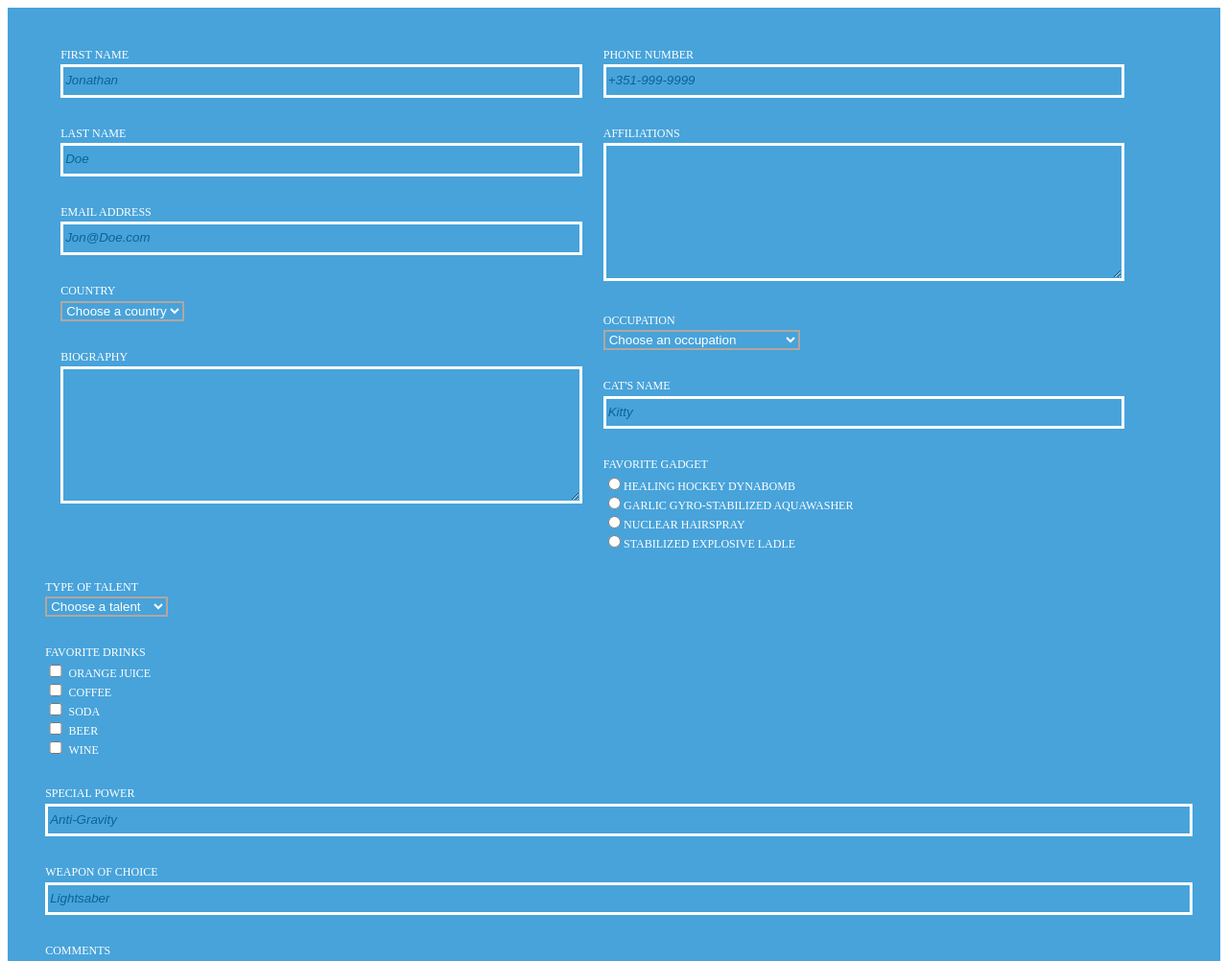
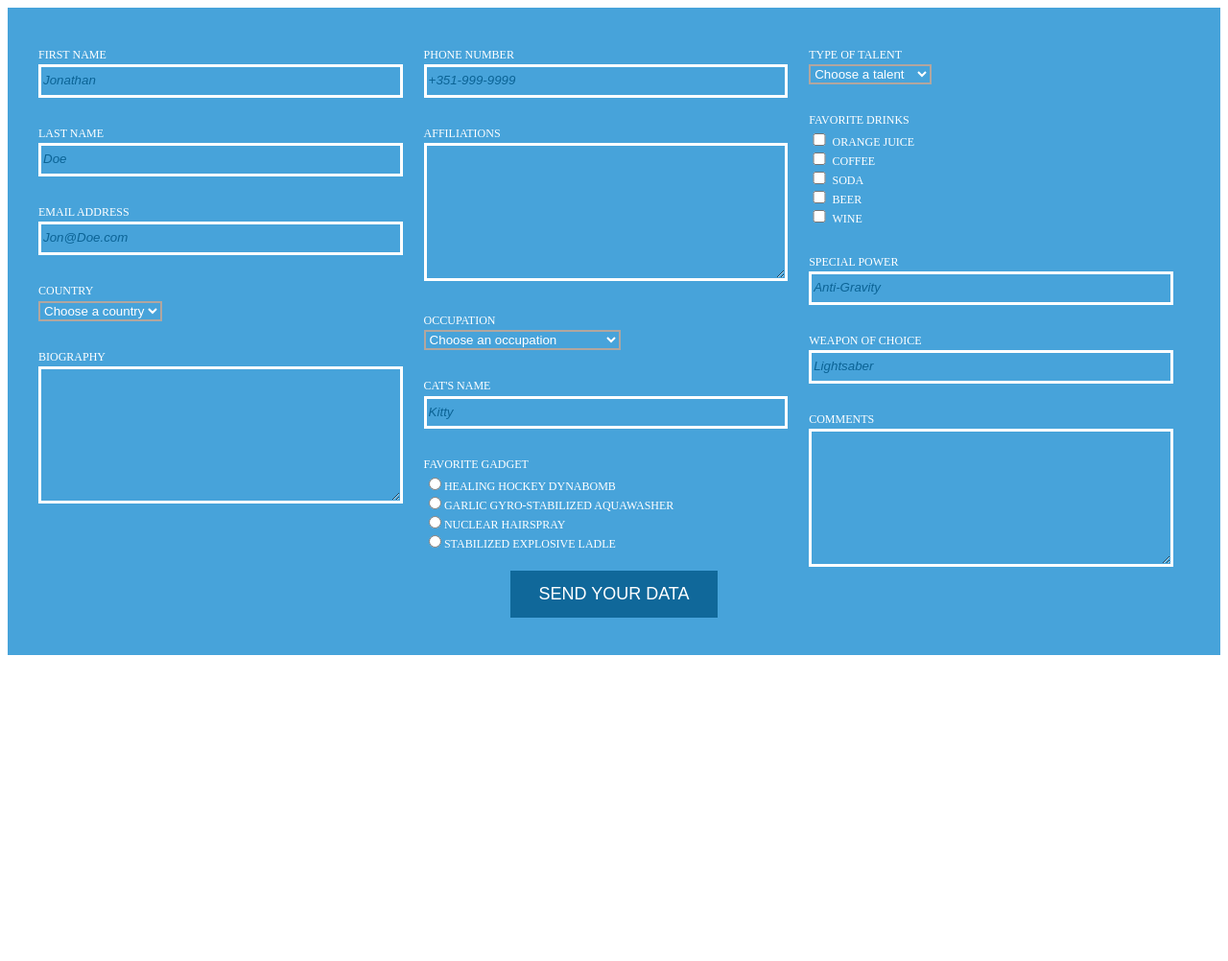
Before and after one commit to amicko/responsive-form, a website: page index.html in a window 1280 px wide. Shown: the top 1002 px of the page at 96% size. After the commit the page ends 800 px from the top, so only its background shows below. Drawn offline with Linux system fonts and the light colour scheme.

Commit message:
responsive-form breakpoint 3

```diff
--- a/styles/main.css
+++ b/styles/main.css
@@ -87,4 +87,30 @@ button {
 }
 
 
+@media screen and (min-width: 1122px) {
+	section {
+		overflow: hidden;
+		box-sizing: border-box;
+		padding: 0.75em 1em;
+	}
+
+	.block1 {
+		width: 30%;
+	}
+
+	.block2 {
+		width: 30%;
+	}
+
+	.block3 {
+		float: left;
+		width: 30%;
+		margin: 0 1em;
+		box-sizing: border-box;
+		clear: none;
+	}
+
+	button {
+		clear: both;
+	}
 }
```
